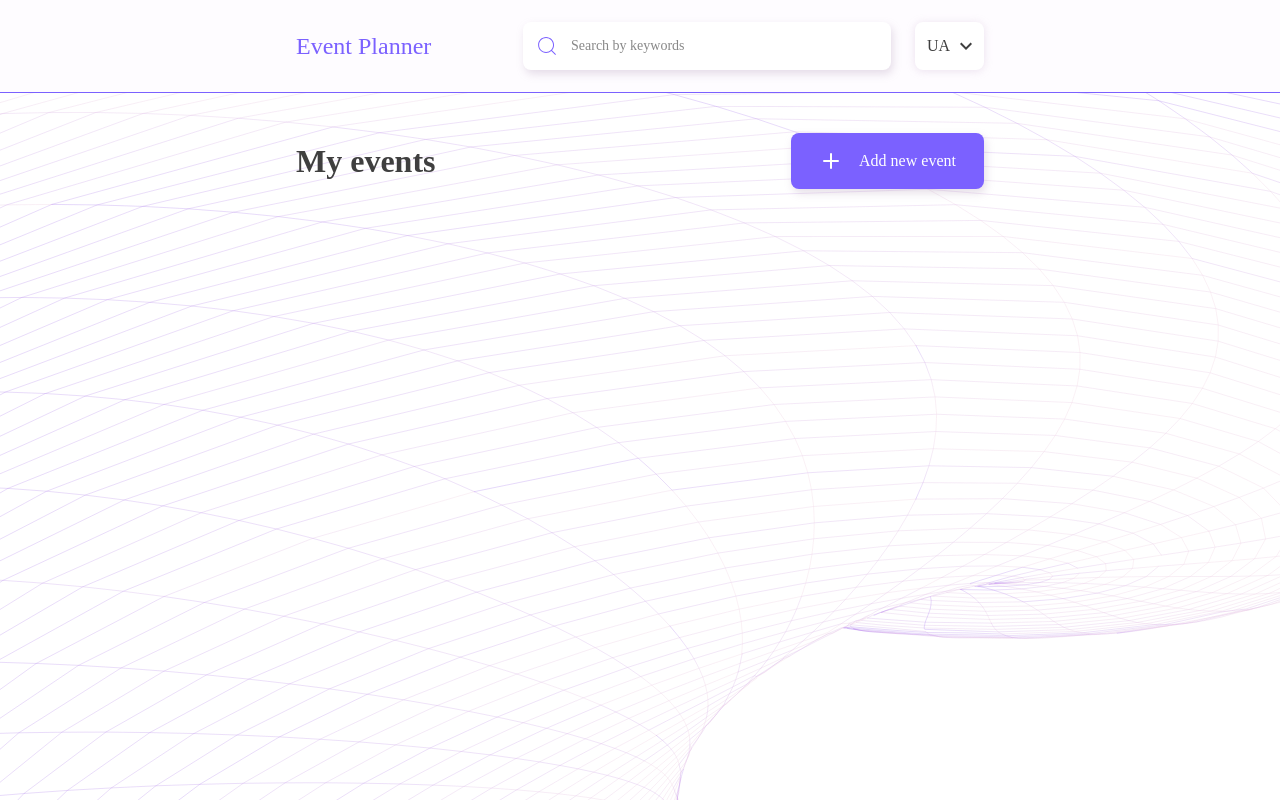
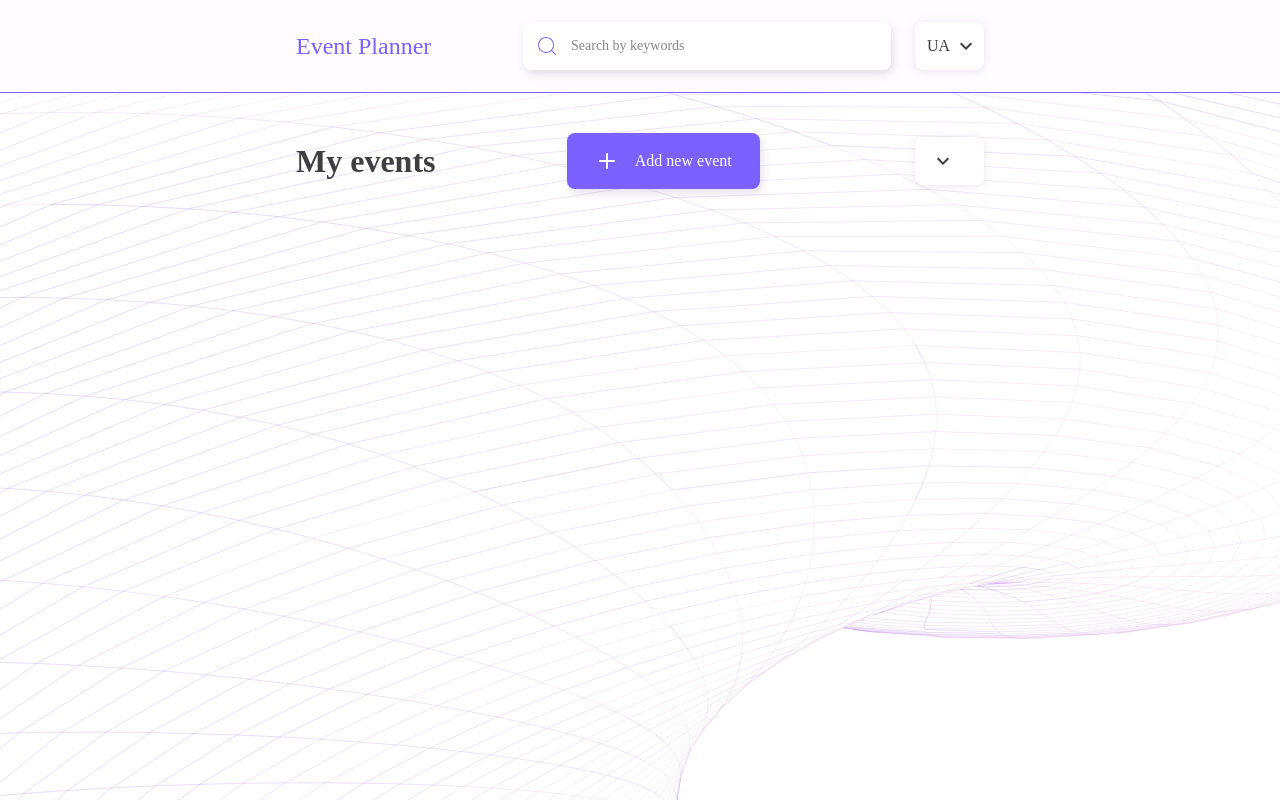
Before and after one commit to vadymfrlv/event-planner, a React (Vite) app: page / in a window 1280 px wide. Shown: the top 800 px of the page. Built offline with nearby package versions, Linux system fonts and the light colour scheme; a web font is replaced by a local one; what i18next-localstorage-backend would draw is missing.

Commit message:
WORK:
- added draft for filter by a category

```diff
--- /dev/null
+++ b/src/components/Filter/Filter.styled.ts
@@ -0,0 +1,86 @@
+import styled, { css } from 'styled-components';
+import { MdExpandMore, MdExpandLess } from 'react-icons/md';
+
+interface ILanguageOptionsProps {
+  $languageOptions: boolean;
+}
+
+const expandIconBaseStyles = css`
+  margin-left: 4px;
+  width: 24px;
+  height: 24px;
+  color: ${p => p.theme.colors.text};
+`;
+
+export const LanguageSelectorContainer = styled.div`
+  position: relative;
+  display: inline-block;
+  order: 1;
+
+  @media (min-width: ${p => p.theme.screens.tab}) {
+    margin-left: 24px;
+    order: 2;
+  }
+`;
+
+export const LanguageSelectorButton = styled.button<ILanguageOptionsProps>`
+  display: flex;
+  align-items: center;
+  width: 69px;
+  height: 48px;
+  padding: 12px 4px 12px 12px;
+  font-family: ${p => p.theme.fonts.main};
+  font-weight: ${p => p.theme.fontWeights.medium};
+  font-size: 16px;
+  border: none;
+
+  color: ${p => p.theme.colors.text};
+
+  background-color: ${p => p.theme.colors.white};
+  border-radius: ${p => p.theme.radii.eight};
+  box-shadow: ${p => p.theme.shadows.elements};
+  cursor: pointer;
+`;
+
+export const ExpandMoreIconStyled = styled(MdExpandMore)`
+  ${expandIconBaseStyles}
+`;
+
+export const ExpandLessIconStyled = styled(MdExpandLess)`
+  ${expandIconBaseStyles}
+`;
+
+export const LanguageOptions = styled.ul<ILanguageOptionsProps>`
+  position: absolute;
+  display: ${p => (p.$languageOptions ? 'block' : 'none')};
+  top: ${p => (p.$languageOptions ? '63px' : '48px')};
+  left: 0;
+  padding: 16px 12px;
+  margin: 0 auto;
+  width: 45px;
+  background-color: ${p => p.theme.colors.white};
+  border-radius: ${p => p.theme.radii.eight};
+  box-shadow: ${p => p.theme.shadows.elements};
+  opacity: ${p => (p.$languageOptions ? 1 : 0)};
+  transition: top 250ms ease-in-out, opacity 300ms ease-in-out;
+`;
+
+export const LanguageOption = styled.li`
+  font-size: 16px;
+  line-height: 20px;
+  padding-bottom: 4px;
+  cursor: pointer;
+  border-bottom: ${p => p.theme.borders.listDivider};
+  color: ${p => p.theme.colors.divider};
+  font-weight: ${p => p.theme.fontWeights.medium};
+
+  &:not(:last-child) {
+    margin-bottom: 8px;
+  }
+
+  &:hover,
+  &:focus {
+    color: ${p => p.theme.colors.accent};
+    border-bottom: ${p => p.theme.borders.listDividerHover};
+  }
+`;
--- /dev/null
+++ b/src/components/Filter/Filter.tsx
@@ -0,0 +1,60 @@
+import React, { useState, useEffect } from 'react';
+
+import { filterOptions } from 'constants/filterOptions';
+
+import {
+  LanguageSelectorContainer,
+  LanguageSelectorButton,
+  LanguageOptions,
+  LanguageOption,
+  ExpandLessIconStyled,
+  ExpandMoreIconStyled,
+} from './Filter.styled';
+
+export const FilterBy = () => {
+  const [currentFilterBy, setCurrentFilterBy] = useState('');
+  const [isDropdownOpen, setIsDropdownOpen] = useState(false);
+
+  useEffect(() => {
+    const closeDropdown = () => {
+      setIsDropdownOpen(false);
+    };
+
+    if (isDropdownOpen) {
+      document.addEventListener('click', closeDropdown);
+    } else {
+      document.removeEventListener('click', closeDropdown);
+    }
+
+    return () => {
+      document.removeEventListener('click', closeDropdown);
+    };
+  }, [isDropdownOpen]);
+
+  const toggleDropdown = (event: React.MouseEvent) => {
+    event.stopPropagation();
+    setIsDropdownOpen(!isDropdownOpen);
+  };
+
+  const handleFilterByChange = (filterByOption: string) => {
+    setCurrentFilterBy(filterByOption);
+    setIsDropdownOpen(false);
+  };
+
+  return (
+    <LanguageSelectorContainer>
+      <LanguageSelectorButton $languageOptions={isDropdownOpen} onClick={toggleDropdown}>
+        {currentFilterBy}
+        {isDropdownOpen ? <ExpandLessIconStyled /> : <ExpandMoreIconStyled />}
+      </LanguageSelectorButton>
+
+      <LanguageOptions $languageOptions={isDropdownOpen}>
+        {filterOptions.map(({ value, label }) => (
+          <LanguageOption key={value} onClick={() => handleFilterByChange(value)}>
+            {label}
+          </LanguageOption>
+        ))}
+      </LanguageOptions>
+    </LanguageSelectorContainer>
+  );
+};
--- a/src/pages/HomePage.tsx
+++ b/src/pages/HomePage.tsx
@@ -1,6 +1,7 @@
 import { PageTitle } from 'components/PageTitle/PageTitle';
 import { ActionBtn } from 'components/ActionBtn/ActionBtn';
 import { BaseBox } from 'components/Box/Box';
+import { FilterBy } from 'components/Filter/Filter';
 
 const HomePage = () => {
   return (
@@ -8,6 +9,7 @@ const HomePage = () => {
       <BaseBox display="flex" justifyContent="space-between" alignItems="center">
         <PageTitle title="My events" />
         <ActionBtn description="Add new event" isLink to="createEvent" />
+        <FilterBy />
       </BaseBox>
     </>
   );
```
